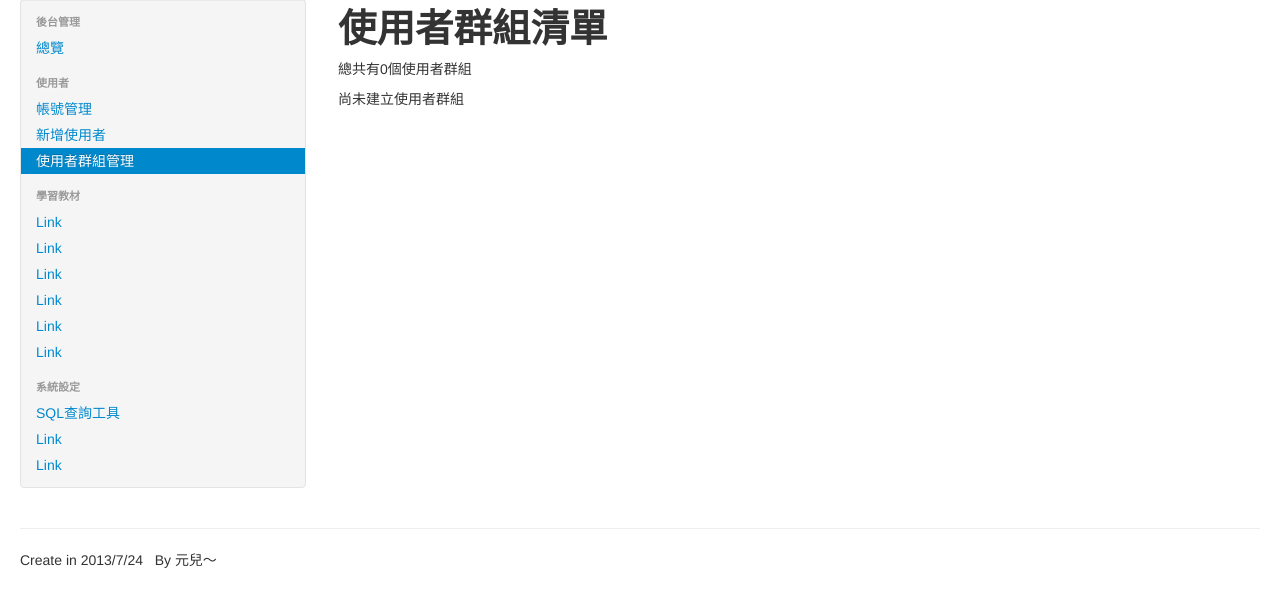
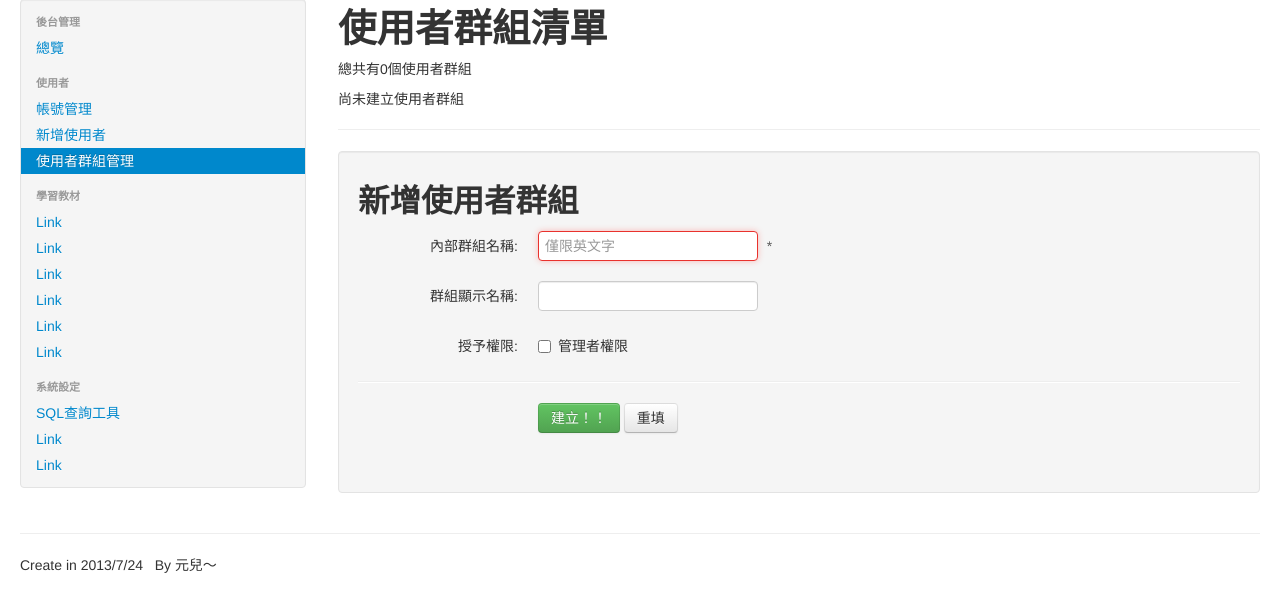
Before and after one commit to chu-dblab/E-learning-Server, a PHP site: page /userGroup_manager.php in a window 1280 px wide. Shown: the part 61-673 px from the top of the page. Run offline with PHP 8.4, Linux system fonts and the light colour scheme; data that the repository does not hold is empty; a stand-in replaces the project's code that opens the database connection.

Commit message:
使用者群組管理頁面: add 建立群組介面

```diff
--- a/htdocs/admin/userGroup_manager.php
+++ b/htdocs/admin/userGroup_manager.php
@@ -130,6 +130,52 @@
 
 					</section>
 
+					<hr />
+
+					<section>
+						<div class="well"><h2>新增使用者群組</h2>
+
+<!--  -->
+							<form class="form-horizontal" action="action/userGroup_toCreate.php" method="post">
+								<fieldset>
+									<div class="control-group">
+										<label class="control-label" for="userGroup_id">內部群組名稱: </label>
+										<div class="controls">
+											<input autofocus type="text" name="userGroup_id" id="userGroup_id" required="required" placeholder="僅限英文字" />
+											<span class="help-inline">*</span>
+										</div>
+									</div>
+
+									<div class="control-group">
+										<label class="control-label" for="userGroup_displayName">群組顯示名稱: </label>
+										<div class="controls">
+											<input type="text" name="userGroup_displayName" id="userGroup_displayName" />
+											<span class="help-inline"></span>
+										</div>
+									</div>
+
+									<div class="control-group">
+										<label class="control-label">授予權限: </label>
+										<div class="controls">
+											<label class="checkbox">
+												<input type="checkbox" name="userGroup_admin" value="active"> 管理者權限
+											</label>
+										</div>
+									</div>
+
+									<hr />
+									<div class="control-group">
+										<div class="controls">
+											<button type="submit" class="btn btn-success" id="sendbutton" name="sendbutton">建立！！</button>
+											<button type="reset" class="btn" id="resetbutton" name="resetbutton">重填</button>
+										</div>
+									</div>
+								</fieldset>
+							</form>
+<!-- -->
+						</div>
+					</section>
+
 				</div><!--/span-->
 			</div><!--/row-->
 			<hr />
```
